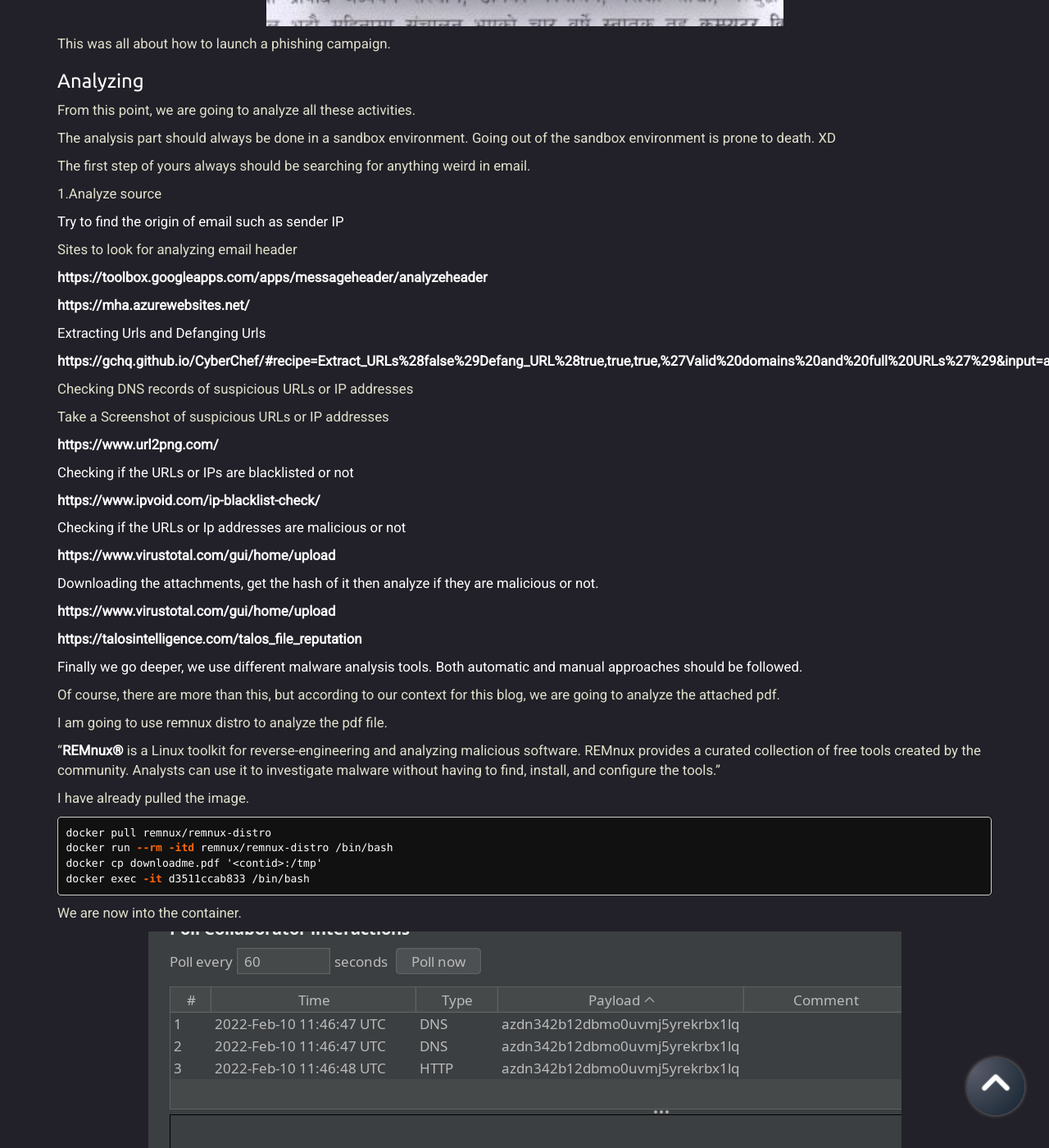
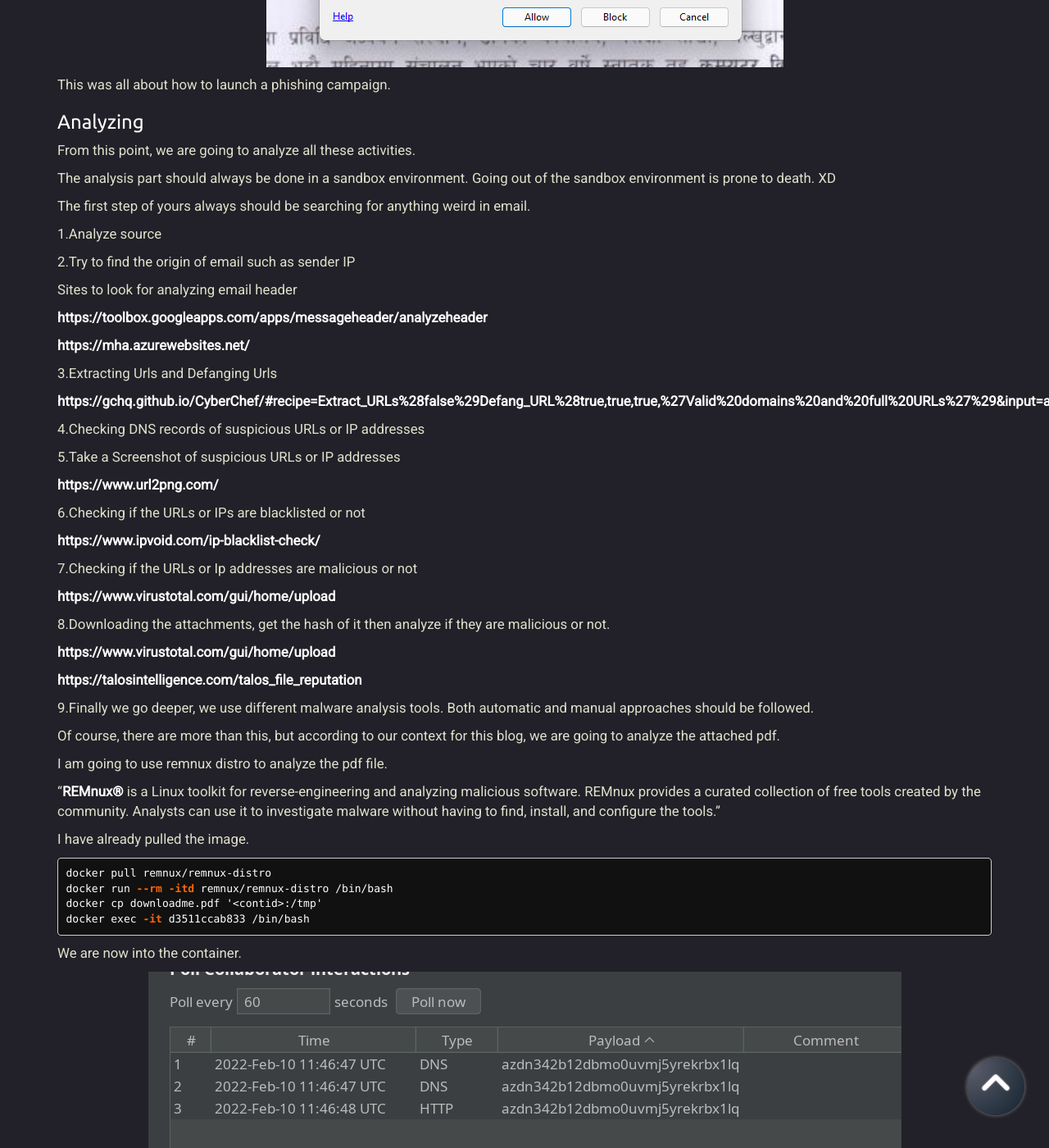
Before and after one commit to Cimihan123/jekyll-blog-theme, a Jekyll site: the page built from _posts/2022-03-12-phish.markdown, in a window 1280 px wide and 1400 px high, scrolled down 24409 px. Shown: the whole window at 82% size. Built offline with Jekyll 4.4.1, drawn with Linux system fonts in a browser that asks for light colours; nearby versions of some CDN libraries; some of the changed text lies outside the part shown.

Commit message:
Update 2022-03-12-phish.markdown

````diff
--- a/_posts/2022-03-12-phish.markdown
+++ b/_posts/2022-03-12-phish.markdown
@@ -23,7 +23,7 @@
 6. peepdf
 7. pdfid
 8. Remnux
-```
+```[](url)
 
 The purpose of using docker is for both learning and easiness.
 
@@ -428,7 +428,7 @@
 
 1.Analyze source
 
-2. Try to find the origin of email such as sender IP
+2.Try to find the origin of email such as sender IP
 
 Sites to look for analyzing email header
 
@@ -438,33 +438,33 @@
 **https://mha.azurewebsites.net/**
 
 
-3. Extracting Urls and Defanging Urls
+3.Extracting Urls and Defanging Urls
 
 **https://gchq.github.io/CyberChef/#recipe=Extract_URLs%28false%29Defang_URL%28true,true,true,%27Valid%20domains%20and%20full%20URLs%27%29&input=aHR0cDovL2dvb2dsZS5jb20**
 
 
-4. Checking DNS records of suspicious URLs or IP addresses
+4.Checking DNS records of suspicious URLs or IP addresses
 
-5. Take a Screenshot of suspicious URLs or IP addresses
+5.Take a Screenshot of suspicious URLs or IP addresses
 
 **https://www.url2png.com/**
 
-6. Checking if the URLs or IPs are blacklisted or not
+6.Checking if the URLs or IPs are blacklisted or not
 
 **https://www.ipvoid.com/ip-blacklist-check/**
 
-7. Checking if the URLs or Ip addresses are malicious or not
+7.Checking if the URLs or Ip addresses are malicious or not
 
 **https://www.virustotal.com/gui/home/upload**
 
-8. Downloading the attachments, get the hash of it then analyze if they are malicious or not.
+8.Downloading the attachments, get the hash of it then analyze if they are malicious or not.
 
 **https://www.virustotal.com/gui/home/upload**
 
 **https://talosintelligence.com/talos_file_reputation**
 
 
-9. Finally we go deeper, we use different malware analysis tools. Both automatic and manual approaches should be followed.
+9.Finally we go deeper, we use different malware analysis tools. Both automatic and manual approaches should be followed.
 
 Of course, there are more than this, but according to our context for this blog, we are going to analyze the attached pdf.
 
````
